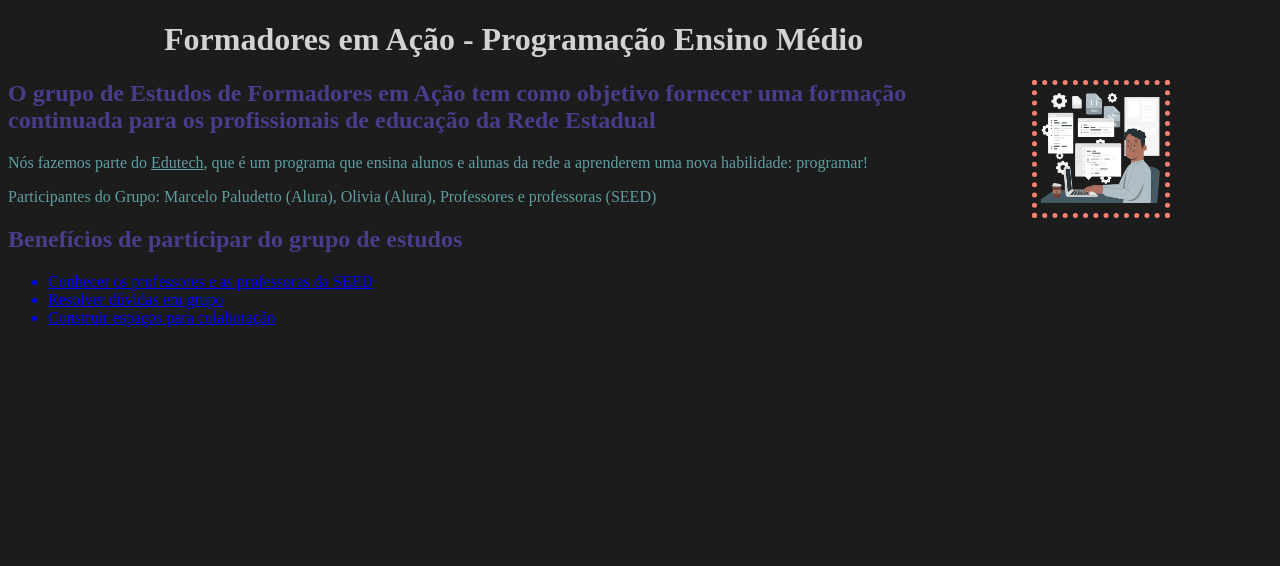
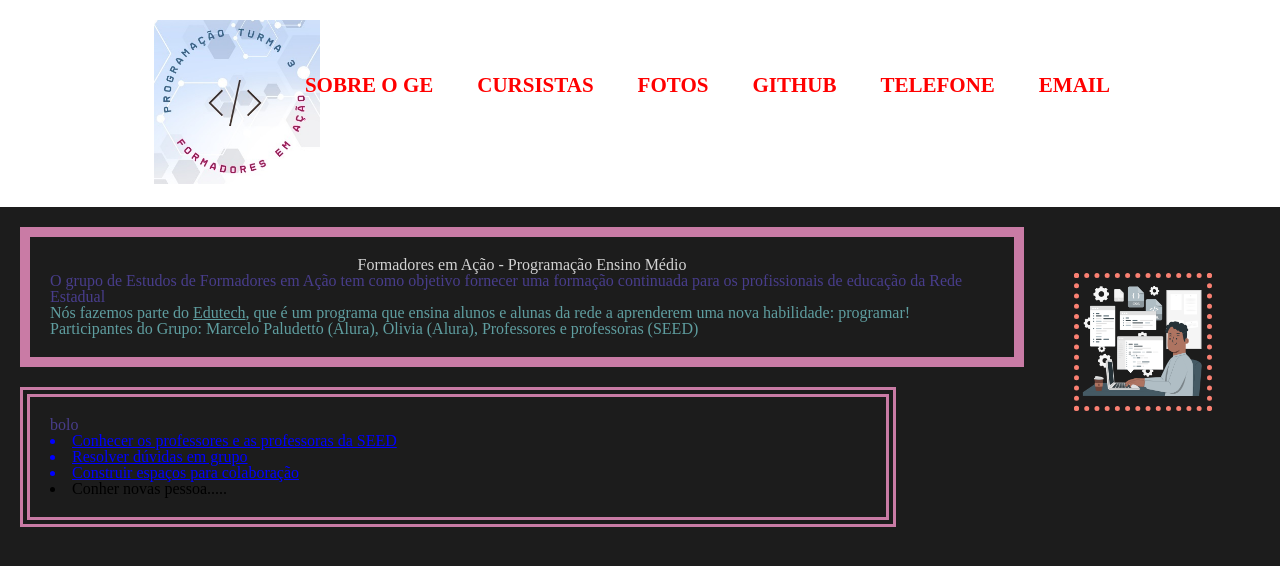
Before and after one commit to Ferfkm/Programacaoturma3, a plain HTML site: page index.html in a window 1280 px wide. Drawn offline with Linux system fonts and the light colour scheme.

Commit message:
ed. 17.11

```diff
--- a/index.html
+++ b/index.html
@@ -3,11 +3,27 @@
   <head>
     <meta charset="utf-8">
     <title>Nosso grupo</title>
+    <link rel="stylesheet" href="reset.css">
     <link rel="stylesheet" href="style.css">
   </head>
   <body>
-
-      <div class="texto-principal" >
+    <header>
+      <img class="logo"src="logo.jpeg" alt="">
+      <div class="menu">
+        <nav>
+          <ul>
+            <li><a href="index.html">Sobre o Ge</a></li>
+            <li><a href="cursistas.html">Cursistas</a></li>
+            <li><a href="fotos.html">Fotos</a></li>
+            <li><a href="https://github.com/Ferfkm">Github</a></li>
+            <li><a href="tel:+55 045999774176">telefone</a></li>
+            <li><a href="mailto:ffernandes@escola.pr.gov.br">email</a></li>
+          </ul>
+        </nav>
+      </div>
+    </header>
+<main>
+  <section class="texto-principal" >
         <h1>Formadores em Ação - Programação Ensino Médio</h1>
         <img id="imagem-principal" src="coding-image.png">
 
@@ -16,16 +32,18 @@
         <p>Nós fazemos parte do <u>Edutech</u>, que é um programa que ensina alunos e alunas da rede a
               aprenderem uma nova habilidade: programar!</p>
         <p>Participantes do Grupo: Marcelo Paludetto (Alura), Olivia (Alura), Professores e professoras (SEED)</p>
-    </div>
+  </section>
 
-  <div class="lista">
-      <h2>Benefícios de participar do grupo de estudos</h2>
-      <ul>
-        <li class="itens">Conhecer os professores e as professoras da SEED</li>
-        <li class="itens">Resolver dúvidas em grupo</li>
-        <li class="itens">Construir espaços para colaboração</li>
-      </ul>
-  </div>
+  <section class="lista">
+      <h2>bolo</h2>
+        <l>
+          <li class="itens">Conhecer os professores e as professoras da SEED</li>
+          <li class="itens">Resolver dúvidas em grupo</li>
+          <li class="itens">Construir espaços para colaboração</li>
+          <li>Conher novas pessoa.....</li>
+        </ul>
+  </secton>
+</main>
 
   </body>
 </html>
--- /dev/null
+++ b/reset.css
@@ -0,0 +1,48 @@
+/* http://meyerweb.com/eric/tools/css/reset/
+   v2.0 | 20110126
+   License: none (public domain)
+*/
+
+html, body, div, span, applet, object, iframe,
+h1, h2, h3, h4, h5, h6, p, blockquote, pre,
+a, abbr, acronym, address, big, cite, code,
+del, dfn, em, img, ins, kbd, q, s, samp,
+small, strike, strong, sub, sup, tt, var,
+b, u, i, center,
+dl, dt, dd, ol, ul, li,
+fieldset, form, label, legend,
+table, caption, tbody, tfoot, thead, tr, th, td,
+article, aside, canvas, details, embed,
+figure, figcaption, footer, header, hgroup,
+menu, nav, output, ruby, section, summary,
+time, mark, audio, video {
+	margin: 0;
+	padding: 0;
+	border: 0;
+	font-size: 100%;
+	font: inherit;
+	vertical-align: baseline;
+}
+/* HTML5 display-role reset for older browsers */
+article, aside, details, figcaption, figure,
+footer, header, hgroup, menu, nav, section {
+	display: block;
+}
+body {
+	line-height: 1;
+}
+ol, ul {
+	list-style: none;
+}
+blockquote, q {
+	quotes: none;
+}
+blockquote:before, blockquote:after,
+q:before, q:after {
+	content: '';
+	content: none;
+}
+table {
+	border-collapse: collapse;
+	border-spacing: 0;
+}
--- a/style.css
+++ b/style.css
@@ -1,9 +1,54 @@
 body {
     background-color:#1C1C1C;
+}
+header{
+  background-color: white;
+  padding: 20px 0;
+}
+.logo{
+  width: 13%;
+  margin-left: 12%;
+}
+.menu{
+  position: relative;
+  width: 940px;
+  margin: 0 auto;
+
+}
+nav{
+  position: absolute;
+  top: 110px;
+  right: 0;
+}
+nav li{
+  display: inline;
+  font-size: 30px;
+  margin: 0 0 0 40px;
+}
+nav a{
+  position: relative;
+  bottom: 230px;
+  text-transform: uppercase;
+  text-decoration: none;
+  font-weight: bold;
+  font-size: 70%;
+  color: red
 }
 
 .texto-principal {
     margin-right: 20%;
+    border: 10px solid #c97ba5;
+    padding: 20px;
+    margin: 20px;
+}
+.lista{
+  margin: 20%;
+  margin-right: 20%;
+  border: 10px double #c97ba5;
+  padding: 20px;
+  margin: 20px;
+  margin-right: 30%;
+
 }
 
 h1 {
@@ -55,4 +100,11 @@ p {
 .itens {
 	color: blue;
 	text-decoration: underline;
+
 }
+
+.cursistas{
+  font-size: 40px;
+  margin-left: 15%;
+  color: white
+}
```
Also changed, not shown: cursistas.html (added, +35 -0 lines), fotos.html (added, +24 -0 lines), ademir.png (added), daniel.png (added), denise.png (added), git.png (added), git.png.png (added), helio.png (added), logo.jpeg (added), logo.jpg.jpg (added).
